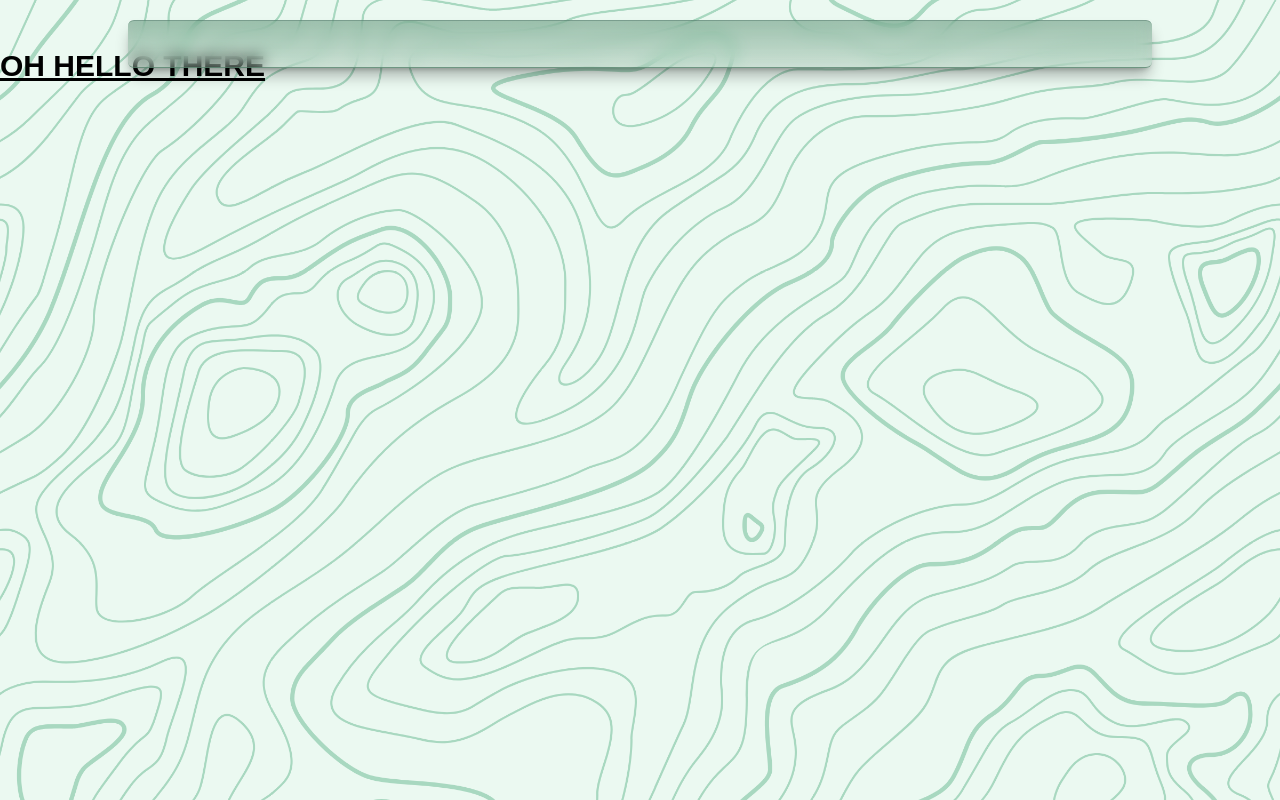
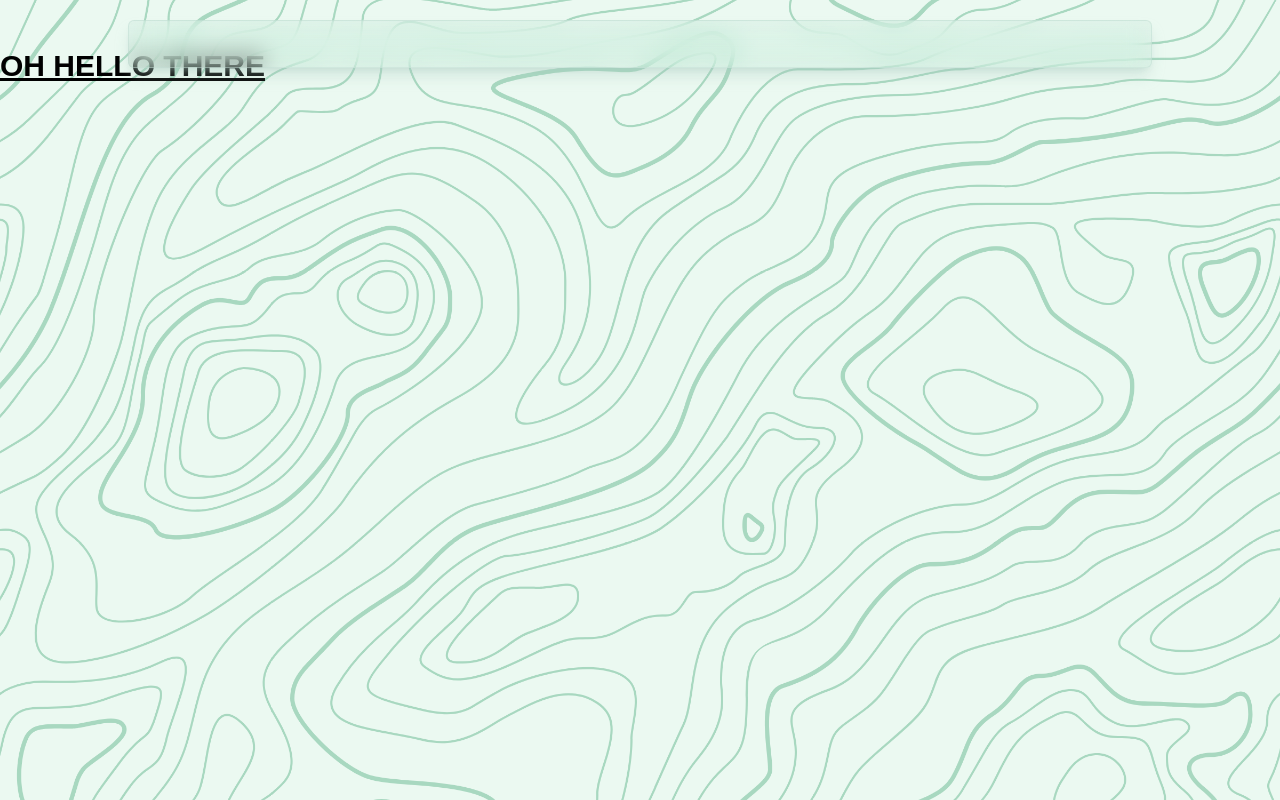
Before and after one commit to wal-z1/book-tracker, a React (Vite) app: page / in a window 1280 px wide. Built offline with nearby package versions, Linux system fonts and the light colour scheme; a web font is replaced by a local one.

Commit message:
better back drop

```diff
--- a/src/components/MainPage/Header.jsx
+++ b/src/components/MainPage/Header.jsx
@@ -9,18 +9,16 @@ function Header() {
 
            w-[80%]
 
-          bg-gradient-to-t from-[hsla(146,13%,41%,0.2)] to-[hsla(148,39%,30%,0.4)]
+          bg-gradient-to-b from-[hsla(158,30%,85%,0.3)] to-[hsla(158,30%,75%,0.2)]
+
+          backdrop-blur-md backdrop-saturate-150
 
 
-          backdrop-blur-sm backdrop-saturate-150
-
-
-          border-b border-b-[#55806ba8]
-                    border-t border-t-[#194d3b71]
+          border border-[#b8d8cd66]
 
           rounded-md
 
-          shadow-lg shadow-black/30
+          shadow-lg shadow-[#a8c8bd]/40
         "></div>
 		</>
 	);
```
